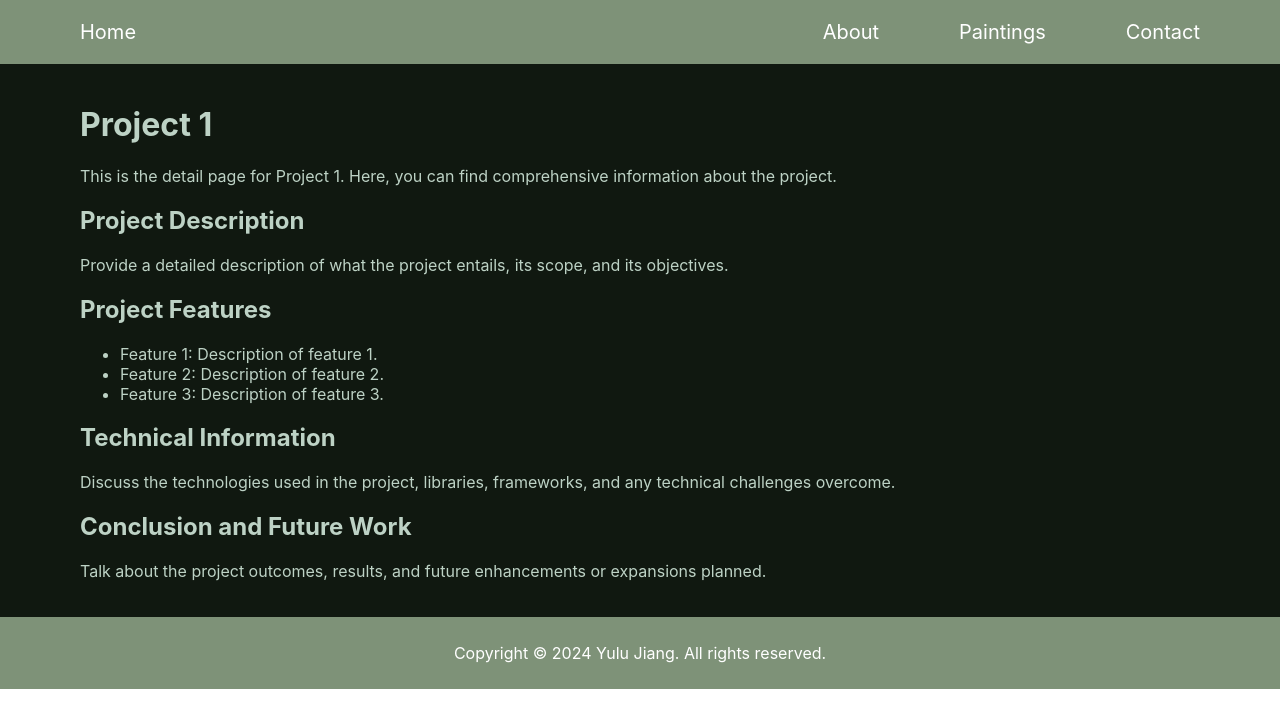
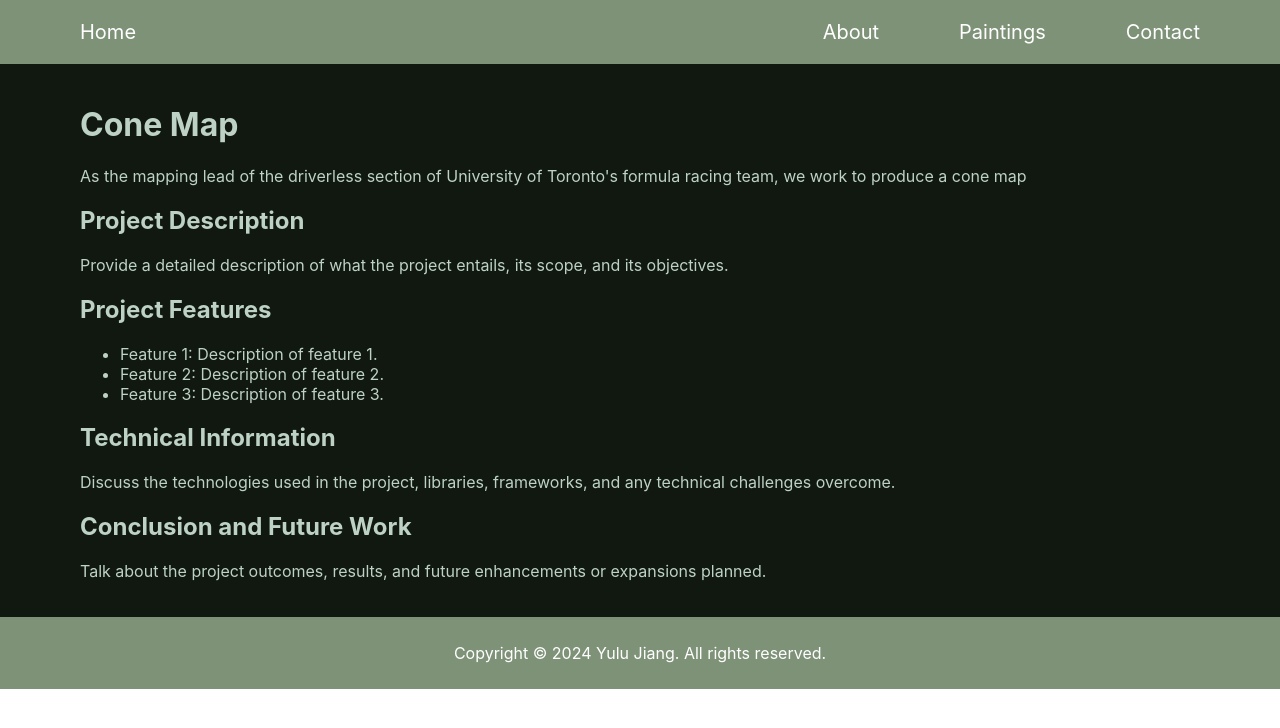
Before and after one commit to yu1uuu/Portfolio, a React (Create React App) app: page /project1 in a window 1280 px wide. Shown: the top 728 px of the page. Built offline with nearby package versions, Linux system fonts and the light colour scheme.

Commit message:
refined project 1 description

```diff
--- a/src/components/Project1.js
+++ b/src/components/Project1.js
@@ -17,8 +17,8 @@ function Project1() {
     <StyledProject1>
     <TextSection>
     <div className="project-details">
-      <h1>Project 1</h1>
-      <p>This is the detail page for Project 1. Here, you can find comprehensive information about the project.</p>
+      <h1>Cone Map</h1>
+      <p>As the mapping lead of the driverless section of University of Toronto's formula racing team, we work to produce a cone map</p>
       <section>
         <h2>Project Description</h2>
         <p>Provide a detailed description of what the project entails, its scope, and its objectives.</p>
```
